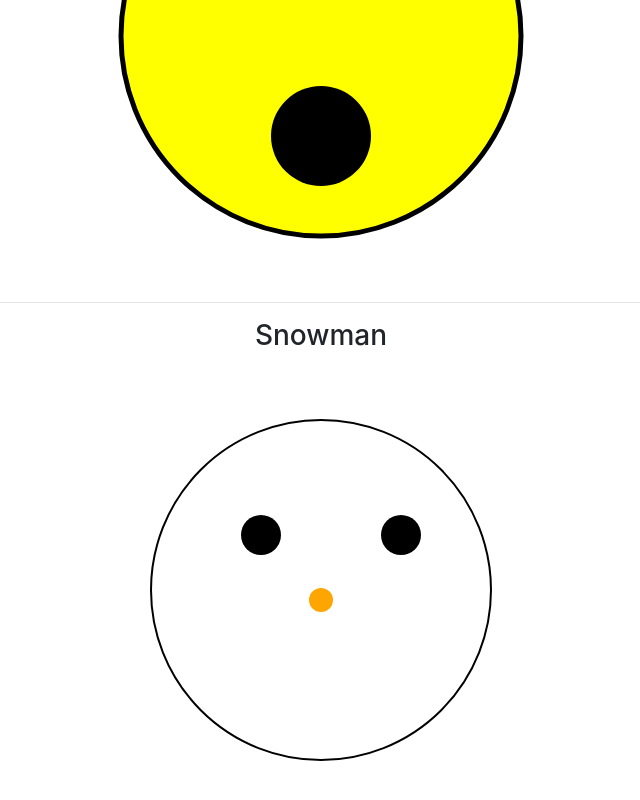
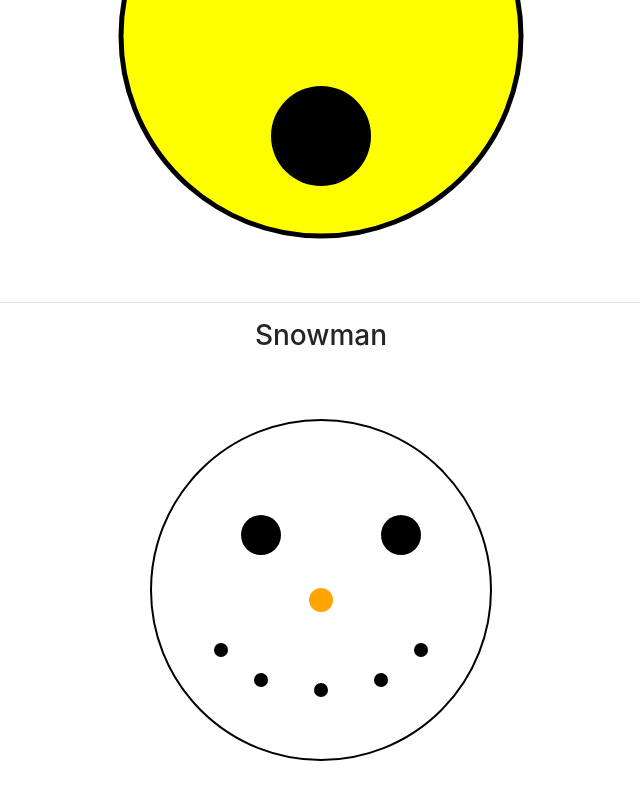
Before and after one commit to MarcLignarius/JS.Shapes, a website built with webpack: page src/index.html in a window 1280 px wide. Shown: the part 472-1272 px from the top of the page, without its empty margins (319-959 px from the left). Built offline with nearby package versions, Linux system fonts and the light colour scheme.

Commit message:
add ellipses for mouth

```diff
--- a/src/index.html
+++ b/src/index.html
@@ -30,6 +30,12 @@
         <ellipse cx="580" cy="175" rx="20" ry="20" style="fill:black"></ellipse>
         <!-- nose -->
         <ellipse cx="500" cy="240" rx="12" ry="12" style="fill:orange"></ellipse>
+        <!-- mouth -->
+        <ellipse cx="400" cy="290" rx="7" ry="7" style="fill:black"></ellipse>
+        <ellipse cx="440" cy="320" rx="7" ry="7" style="fill:black"></ellipse>
+        <ellipse cx="500" cy="330" rx="7" ry="7" style="fill:black"></ellipse>
+        <ellipse cx="560" cy="320" rx="7" ry="7" style="fill:black"></ellipse>
+        <ellipse cx="600" cy="290" rx="7" ry="7" style="fill:black"></ellipse>
       </svg>
     </div>
   </div>
```
